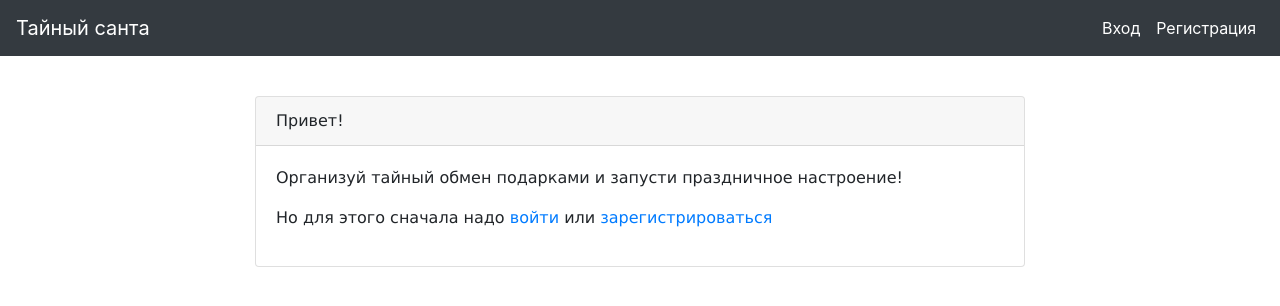
After one commit to balancy/secret_santa, a Django app: page /greeting in a window 1280 px wide. The commit adds this page. Shown: the top 306 px of the page. Run offline with Django 4.2, Linux system fonts and the light colour scheme.

Commit message:
Add greeting page

```diff
--- /dev/null
+++ b/games/templates/games/greeting_page.html
@@ -0,0 +1,17 @@
+{% extends 'games/base.html' %}
+{% load static %}
+{% block header %}
+    <title>Страница приветствия</title>
+{% endblock %}
+
+{% block content %}
+  <div class="card">
+    <div class="card-header">
+      Привет!
+    </div>
+    <div class="card-body">
+      <p>Организуй тайный обмен подарками и запусти праздничное настроение!</p>
+      <p>Но для этого сначала надо <a href="{% url 'login' %}">войти</a> или <a href="{% url 'register' %}">зарегистрироваться</a></p>
+    </div>
+  </div>
+{% endblock %}
--- a/games/templates/games/index.html
+++ b/games/templates/games/index.html
@@ -11,7 +11,7 @@
     {% if user.is_authenticated %}
         <a class="btn btn-lg btn-primary" href="{% url 'create_game' %}" role="button">Создать игру</a>
     {% else %}
-        <a class="btn btn-lg btn-primary" href="{% url 'login' %}" role="button">Создать игру</a>
+        <a class="btn btn-lg btn-primary" href="{% url 'greeting_page' %}" role="button">Создать игру</a>
     {% endif %}
   </div>
 {% endblock %}
--- a/games/urls.py
+++ b/games/urls.py
@@ -12,4 +12,5 @@ urlpatterns = [
     path('santacard', views.update_santa_card, name='santacard'),
     path('create_game', views.create_game, name='create_game'),
     path('update_game/<int:pk>', views.update_game, name='update_game'),
+    path('greeting', views.greeting_page, name='greeting_page'),
 ]
--- a/games/views.py
+++ b/games/views.py
@@ -18,6 +18,8 @@ from .models import Santa, Game, CustomUser
 
 
 def index(request):
+    if request.user.is_authenticated:
+        return redirect(reverse_lazy('profile'))
     return render(request, 'games/index.html')
 
 
@@ -135,3 +137,7 @@ def update_game(request, pk):
     form = UpdateGameForm(instance=game)
 
     return render(request, 'games/update_game.html', {'form': form})
+
+
+def greeting_page(request):
+    return render(request, 'games/greeting_page.html')
```
